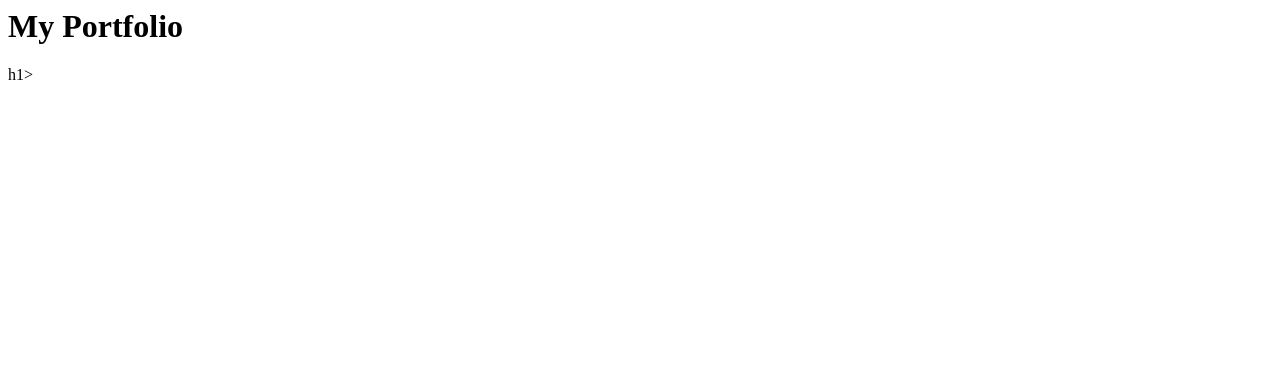
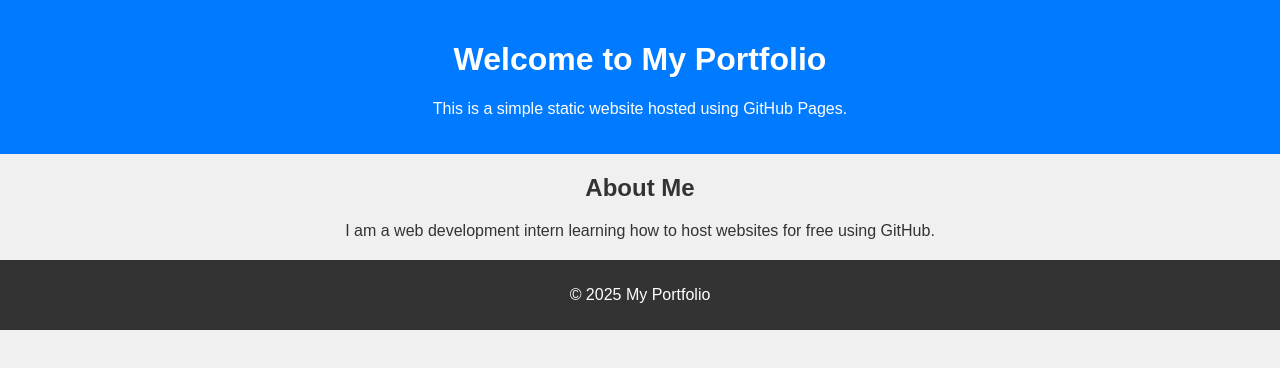
Before and after one commit to falgunisharma15/falgunisarma15.github.io, a plain HTML site: page index.html in a window 1280 px wide. Drawn offline with Linux system fonts and the light colour scheme.

Commit message:
Update index.html

```diff
--- a/index.html
+++ b/index.html
@@ -1 +1,24 @@
-<h1>My Portfolio</h1>h1>
+<!DOCTYPE html>
+<html lang="en">
+<head>
+    <meta charset="UTF-8">
+    <meta name="viewport" content="width=device-width, initial-scale=1.0">
+    <title>My Portfolio</title>
+    <link rel="stylesheet" href="style.css">
+</head>
+<body>
+    <header>
+        <h1>Welcome to My Portfolio</h1>
+        <p>This is a simple static website hosted using GitHub Pages.</p>
+    </header>
+    <main>
+        <section>
+            <h2>About Me</h2>
+            <p>I am a web development intern learning how to host websites for free using GitHub.</p>
+        </section>
+    </main>
+    <footer>
+        <p>&copy; 2025 My Portfolio</p>
+    </footer>
+</body>
+</html>
```
